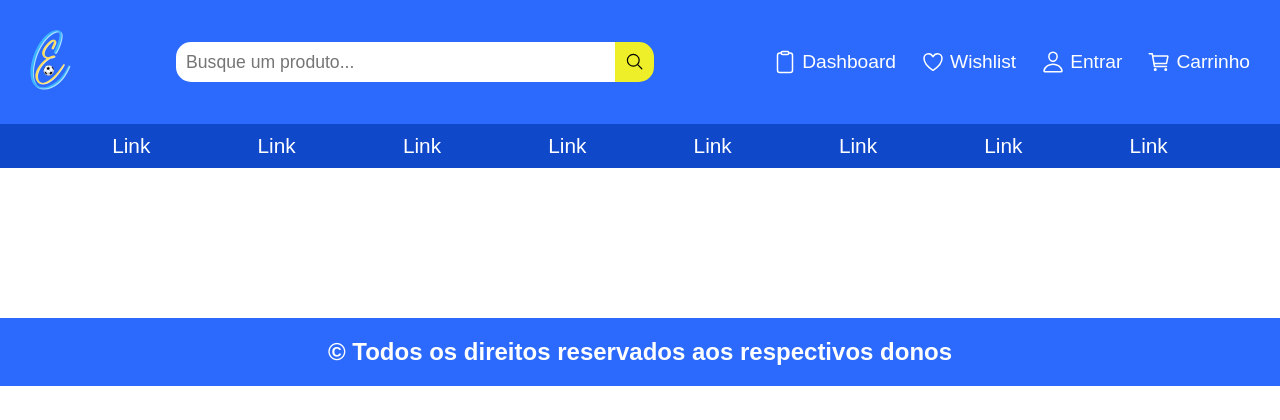
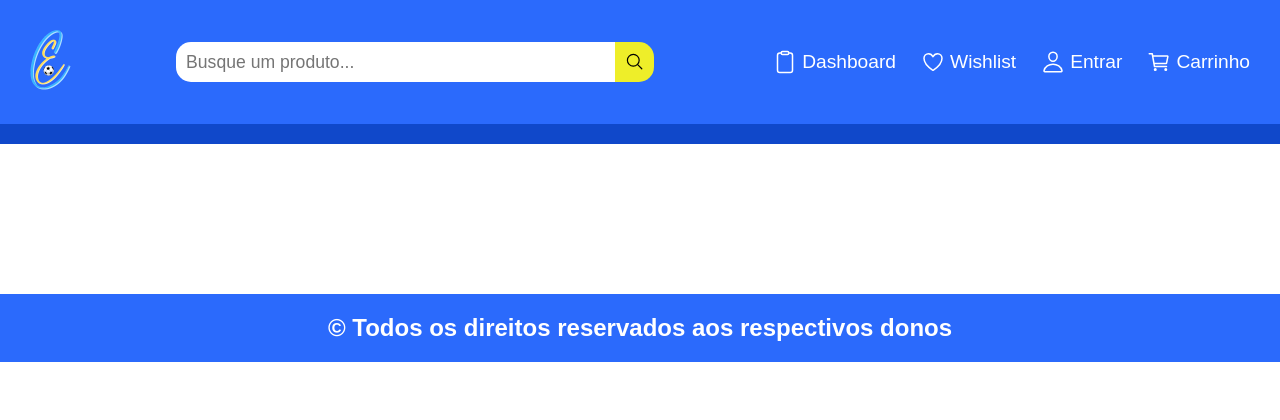
Before and after one commit to gabs1m/loja, a PHP site: page /index.php in a window 1280 px wide. Shown: the top 420 px of the page. Run offline with PHP 8.4, Linux system fonts and the light colour scheme; data that the repository does not hold is empty.

Commit message:
tentativa de arrumar a navbar

```diff
--- a/componentes/navbar.php
+++ b/componentes/navbar.php
@@ -1,10 +1,3 @@
 <nav class="navbar">
-    <a href="">Link</a>
-    <a href="">Link</a>
-    <a href="">Link</a>
-    <a href="">Link</a>
-    <a href="">Link</a>
-    <a href="">Link</a>
-    <a href="">Link</a>
-    <a href="">Link</a>
+
 </nav>
```
Also changed, not shown: img/produto/bender.png (added), img/usuario/bender.png (added).
